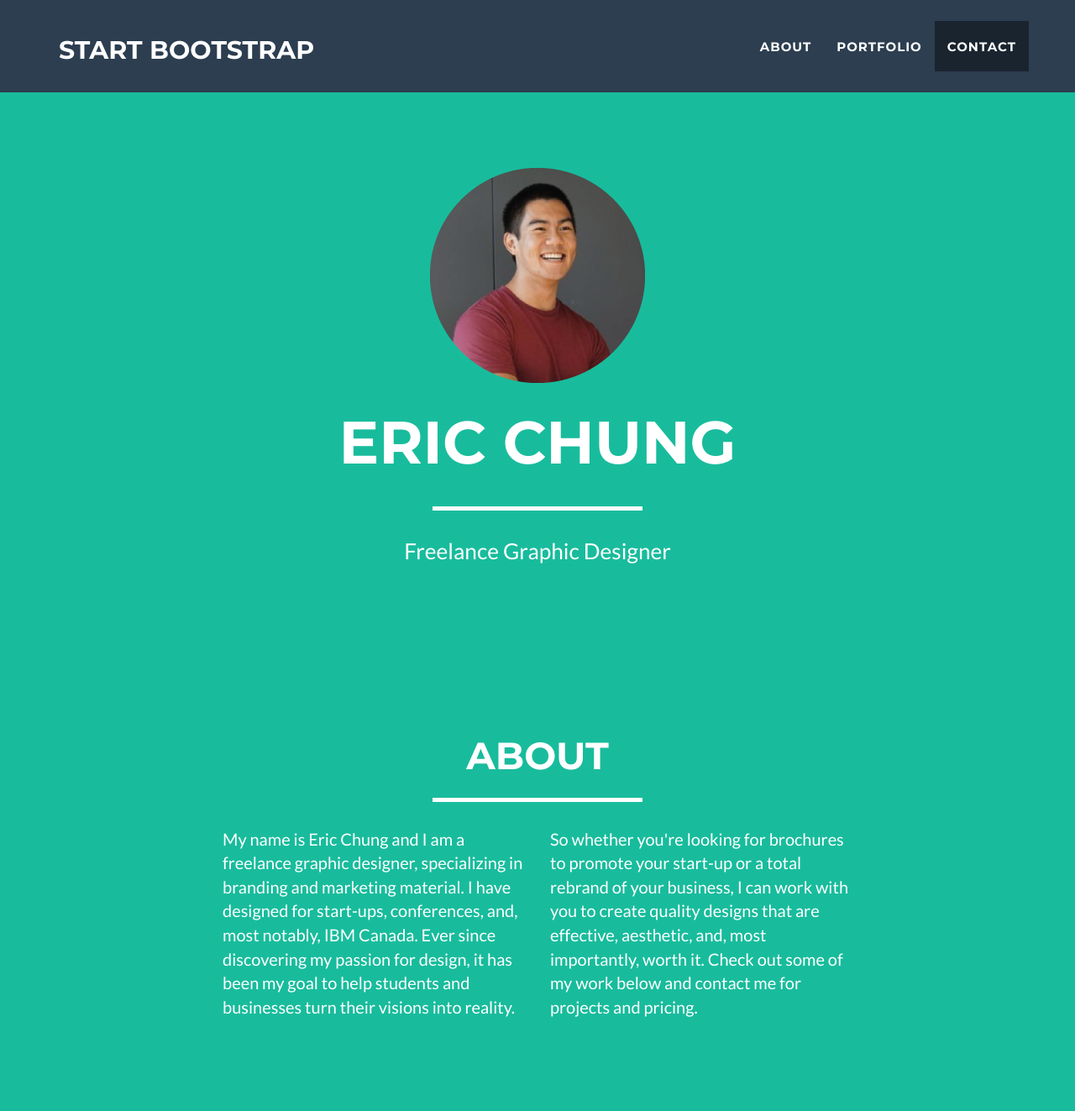
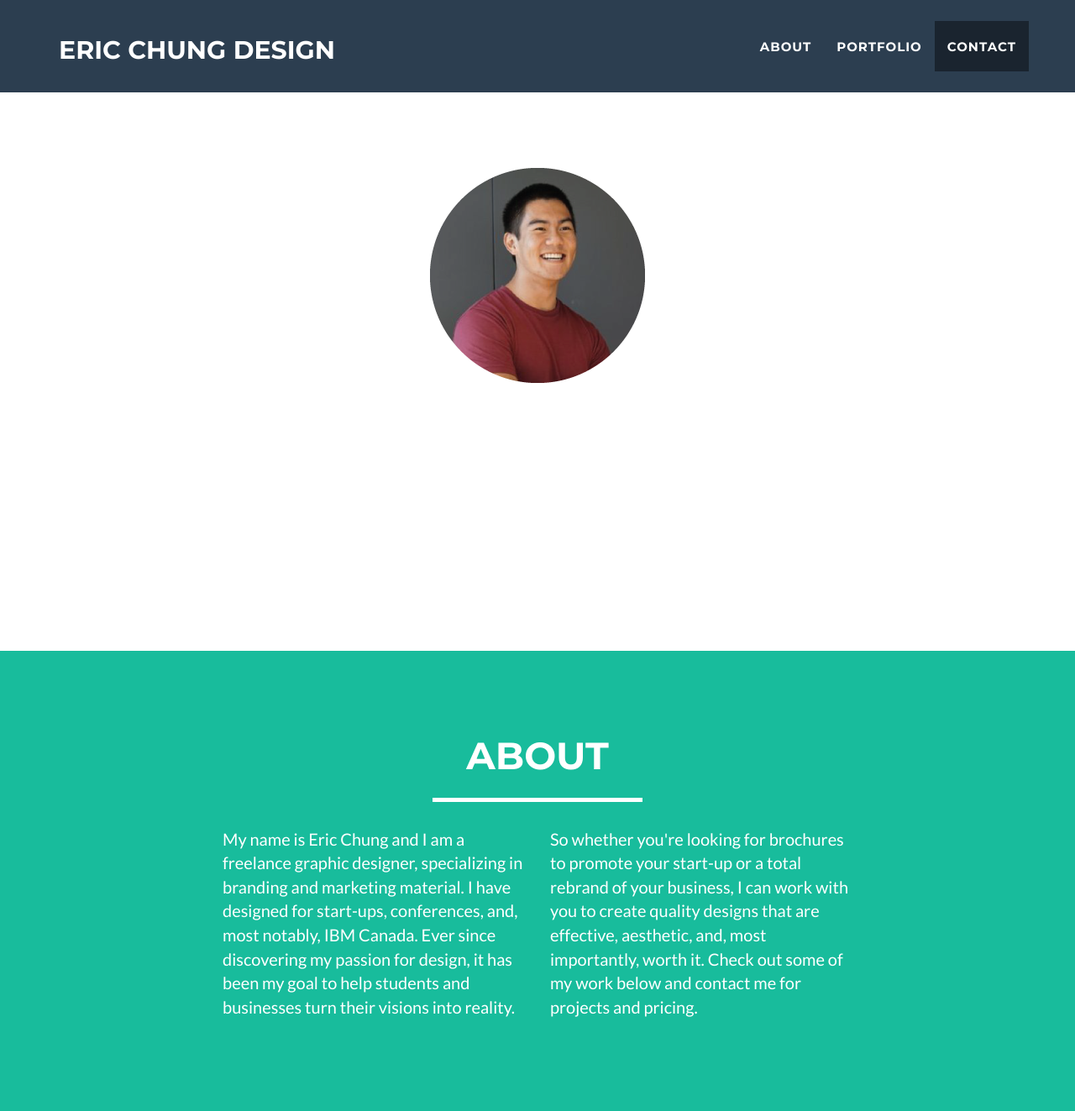
Before and after one commit to eric-chung/eric-chung.github.io, a PHP site: page / in a window 1280 px wide. Shown: the top 1323 px of the page at 84% size. Run offline with PHP 8.4, Linux system fonts and the light colour scheme; some libraries are stand-ins or nearby versions.

Commit message:
header image

```diff
--- a/css/freelancer.css
+++ b/css/freelancer.css
@@ -82,7 +82,7 @@ hr.star-primary:after {
 header {
     text-align: center;
     color: #fff;
-    background: #18bc9c;
+    background: #18bc9c url(img/header.jpg no-repeat top center);
 }
 
 header .container {
--- a/index.html
+++ b/index.html
@@ -44,7 +44,7 @@
                     <span class="icon-bar"></span>
                     <span class="icon-bar"></span>
                 </button>
-                <a class="navbar-brand" href="#page-top">Start Bootstrap</a>
+                <a class="navbar-brand" href="#page-top">Eric Chung Design</a>
             </div>
 
             <!-- Collect the nav links, forms, and other content for toggling -->
@@ -76,7 +76,7 @@
                 <div class="col-lg-12">
                     <img class="img-responsive" src="img/profile.png" alt="">
                     <div class="intro-text">
-                        <span class="name">Eric Chung</span>
+                        <span class="name">Eric Chung Design</span>
                         <hr class="star-light">
                         <span class="skills">Freelance Graphic Designer</span>
                     </div>
```
Also changed, not shown: img/header.jpg (added).
